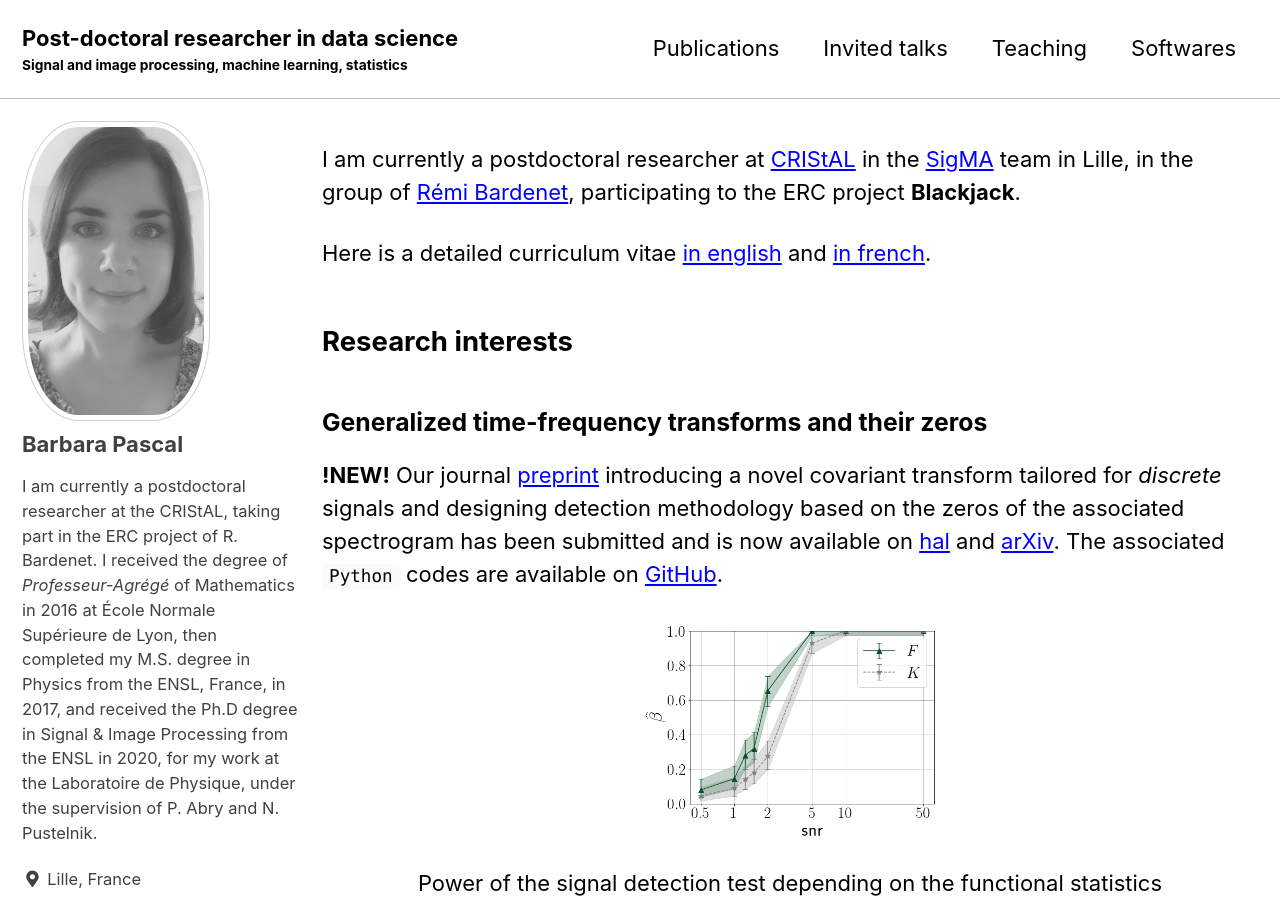
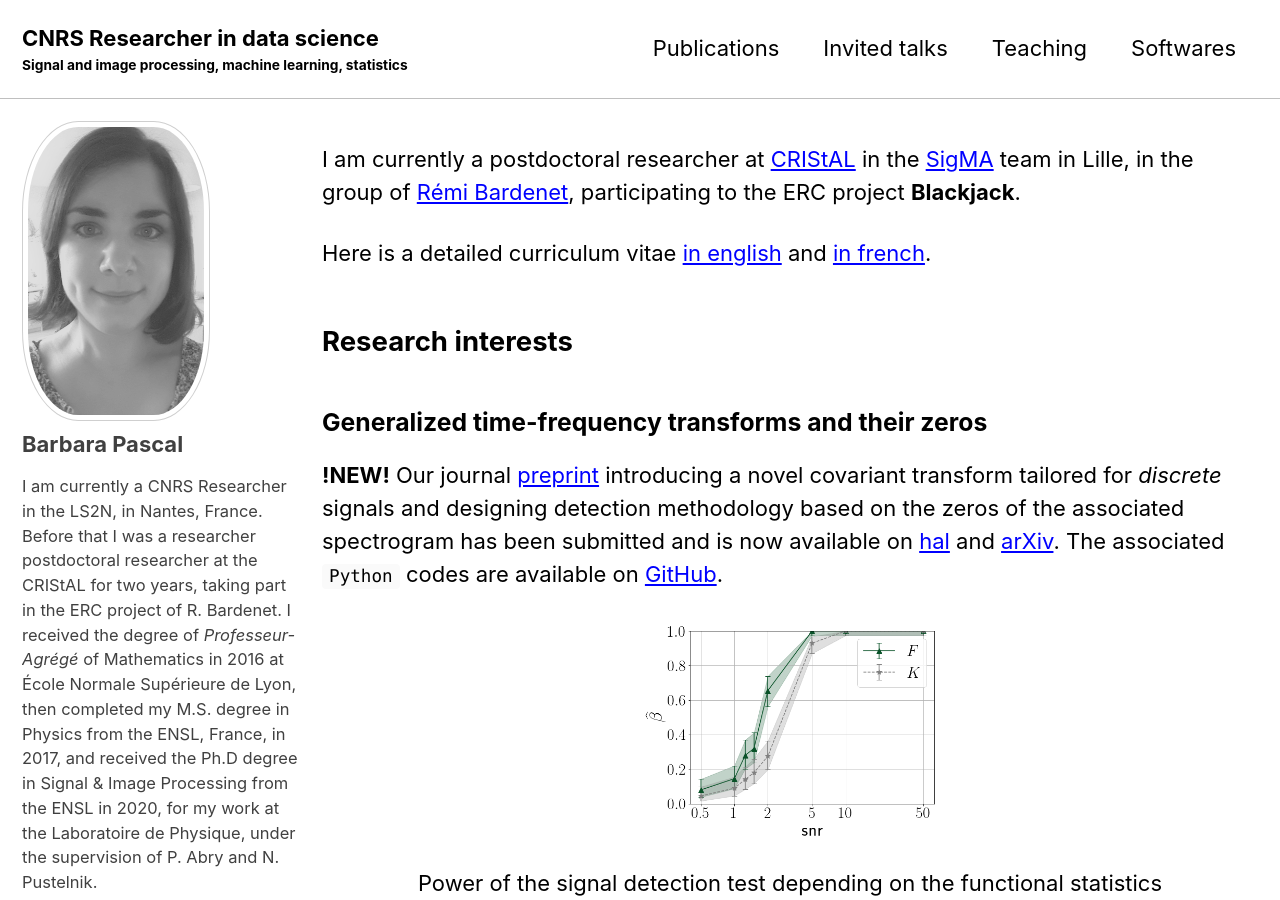
Before and after one commit to bpascal-fr/bpascal-fr.github.io, a Jekyll site: the page built from index.md, in a window 1280 px wide and 900 px high. Built offline with Jekyll 4.4.1, drawn with Linux system fonts in a browser that asks for light colours; cached includes are drawn as plain includes; nearby versions of some CDN libraries; some web fonts are replaced.

Commit message:
new status

```diff
--- a/_config.yml
+++ b/_config.yml
@@ -15,7 +15,7 @@ minimal_mistakes_skin: "contrast" # "air", "aqua", "contrast", "dark", "default"
 
 # Site Settings
 locale: "en-US"
-title: "Post-doctoral researcher in data science"
+title: "CNRS Researcher in data science"
 title_separator: "-"
 subtitle: "Signal and image processing, machine learning, statistics" # site tagline that appears below site title in masthead
 name: "Barbara Pascal"
@@ -99,9 +99,9 @@ analytics:
 author:
   name: "Barbara Pascal"
   avatar: "/assets/images/photo.jpg"
-  bio: "I am currently a postdoctoral researcher at the CRIStAL, taking part in the ERC project of [R. Bardenet](http://rbardenet.github.io/). I received the degree of *Professeur-Agrégé* of Mathematics in 2016 at [École Normale Supérieure de Lyon](http://www.ens-lyon.fr/), then completed my M.S. degree in Physics from the [ENSL](http://www.ens-lyon.fr/), France, in 2017, and received the Ph.D degree in Signal & Image Processing from the [ENSL](http://www.ens-lyon.fr/) in 2020, for my work at the [Laboratoire de Physique](http://www.ens-lyon.fr/PHYSIQUE), under the supervision of [P. Abry](https://perso.ens-lyon.fr/patrice.abry/) and [N. Pustelnik](https://perso.ens-lyon.fr/nelly.pustelnik/)."
+  bio: "I am currently a CNRS Researcher in the LS2N, in Nantes, France. Before that I was a researcher postdoctoral researcher at the CRIStAL for two years, taking part in the ERC project of [R. Bardenet](http://rbardenet.github.io/). I received the degree of *Professeur-Agrégé* of Mathematics in 2016 at [École Normale Supérieure de Lyon](http://www.ens-lyon.fr/), then completed my M.S. degree in Physics from the [ENSL](http://www.ens-lyon.fr/), France, in 2017, and received the Ph.D degree in Signal & Image Processing from the [ENSL](http://www.ens-lyon.fr/) in 2020, for my work at the [Laboratoire de Physique](http://www.ens-lyon.fr/PHYSIQUE), under the supervision of [P. Abry](https://perso.ens-lyon.fr/patrice.abry/) and [N. Pustelnik](https://perso.ens-lyon.fr/nelly.pustelnik/)."
   location: "Lille, France"
-  email: "barbara.pascal@univ-lille.fr"
+  email: "barbara.pascal@cnrs.fr"
   github: "bpascal-fr"
   webpage: "https://bpascal-fr.github.io"
   # Academic profiles
```
